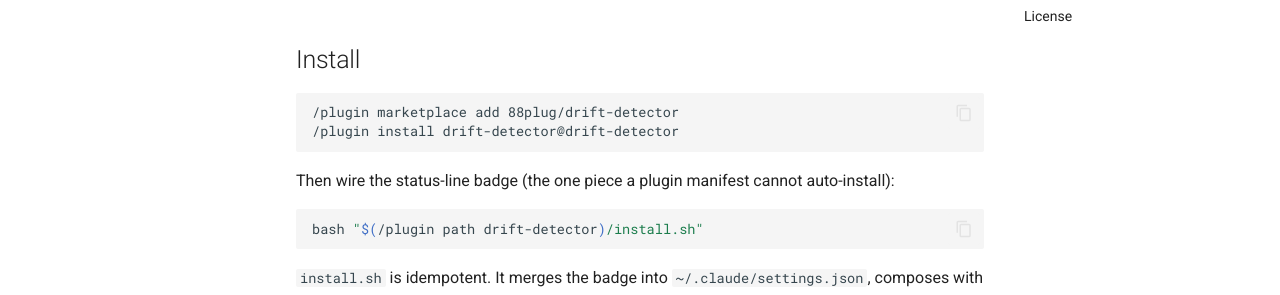
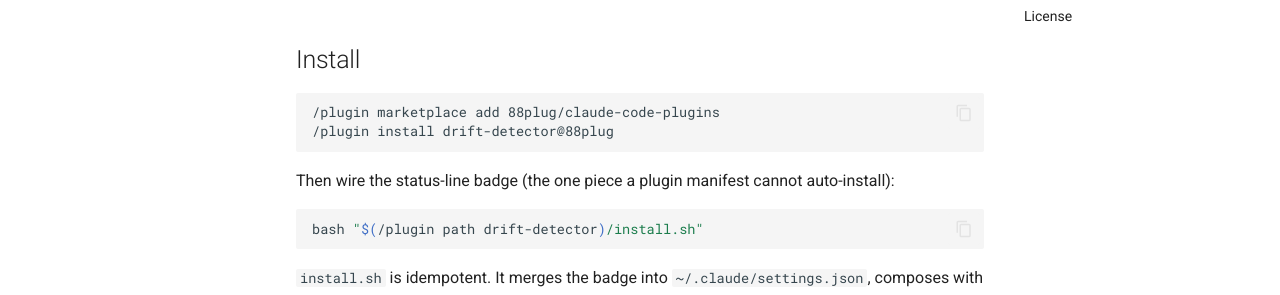
Before and after one commit to 88plug/drift-detector, an MkDocs documentation site: the page built from docs/index.md, in a window 1280 px wide and 900 px high. Shown: the part 391-686 px from the top of the window. Built offline with MkDocs 1.6.1 and Material for MkDocs 9.7.7, drawn with Linux system fonts in a browser that asks for light colours; comment, search, counter and statistics services are not loaded.

Commit message:
docs(install): standardize marketplace on 88plug/claude-code-plugins + @88plug

````diff
--- a/docs/index.md
+++ b/docs/index.md
@@ -16,8 +16,8 @@
 ## Install
 
 ```text
-/plugin marketplace add 88plug/drift-detector
-/plugin install drift-detector@drift-detector
+/plugin marketplace add 88plug/claude-code-plugins
+/plugin install drift-detector@88plug
 ```
 
 Then wire the status-line badge (the one piece a plugin manifest cannot auto-install):
````
Also changed, not shown: README.md (+2 -2 lines).
